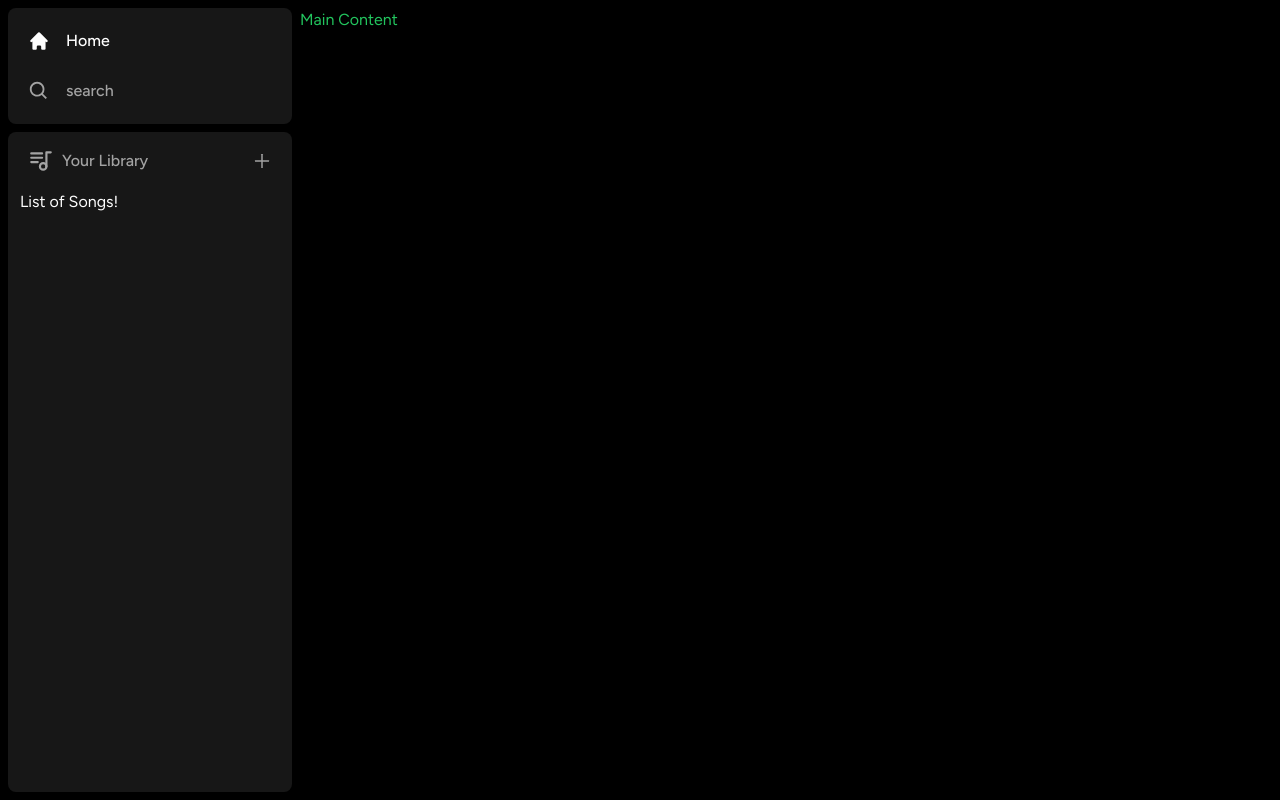
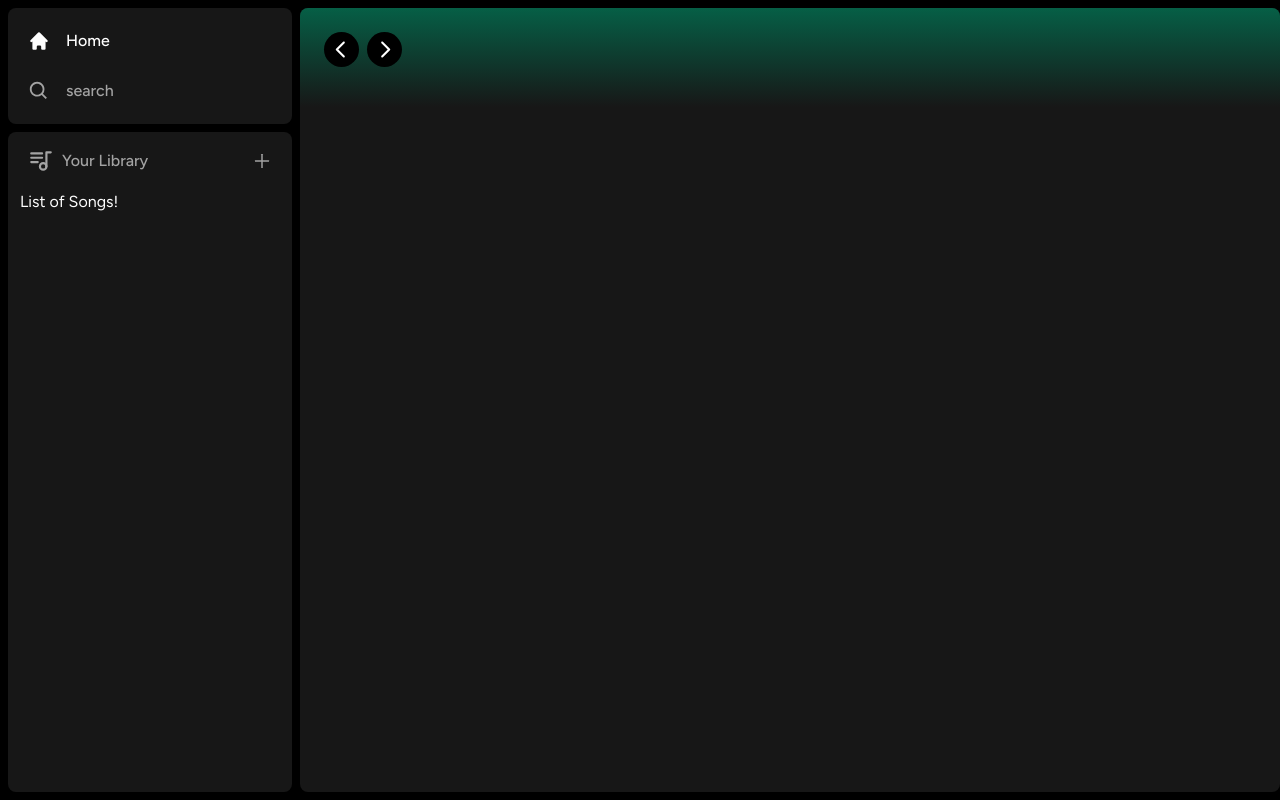
Before and after one commit to Tjanelidze/spotify-clone, a Next.js app: page / in a window 1280 px wide. Built offline with nearby package versions, Linux system fonts and the light colour scheme.

Commit message:
added header

```diff
--- a/app/(site)/page.tsx
+++ b/app/(site)/page.tsx
@@ -1,3 +1,9 @@
+import Header from "@/components/Header";
+
 export default function Home() {
-  return <div className="text-green-500">Main Content</div>;
+  return (
+    <div className="h-full w-full overflow-hidden overflow-y-auto rounded-lg bg-neutral-900">
+      <Header>Header</Header>
+    </div>
+  );
 }
--- /dev/null
+++ b/components/Button.tsx
@@ -0,0 +1,14 @@
+import React, { forwardRef } from "react";
+import { twMerge } from "tailwind-merge";
+
+interface ButtonProps extends React.ButtonHTMLAttributes<HTMLButtonElement> {}
+
+const Button = forwardRef<HTMLButtonElement, ButtonProps>(
+  ({ className, children, disabled, type = "button", ...props }, ref) => {
+    return <button></button>;
+  },
+);
+
+Button.displayName = "Button";
+
+export default Button;
--- /dev/null
+++ b/components/Header.tsx
@@ -0,0 +1,64 @@
+"use client";
+
+import { useRouter } from "next/navigation";
+import { BiSearch } from "react-icons/bi";
+import { HiHome } from "react-icons/hi";
+import { RxCaretLeft, RxCaretRight } from "react-icons/rx";
+import { twMerge } from "tailwind-merge";
+import Button from "./Button";
+
+interface HeaderProps {
+  children: React.ReactNode;
+  className?: string;
+}
+
+const Header: React.FC<HeaderProps> = ({ children, className }) => {
+  const router = useRouter();
+
+  const handleLogout = () => {
+    // Handle logout in the future
+  };
+
+  return (
+    <div
+      className={twMerge(
+        "h-fit bg-gradient-to-b from-emerald-800 p-6",
+        className,
+      )}
+    >
+      <div className="mb-4 flex w-full items-center justify-between">
+        <div className="hidden items-center gap-x-2 md:flex">
+          <button
+            onClick={() => router.back()}
+            className="flex items-center justify-center rounded-full bg-black transition hover:opacity-75"
+          >
+            <RxCaretLeft className="text-white" size={35} />
+          </button>
+          <button
+            onClick={() => router.forward()}
+            className="flex items-center justify-center rounded-full bg-black transition hover:opacity-75"
+          >
+            <RxCaretRight className="text-white" size={35} />
+          </button>
+        </div>
+        <div className="flex items-center gap-x-2 md:hidden">
+          <button className="flex items-center justify-center rounded-full bg-white p-2">
+            <HiHome className="text-black" size={20} />
+          </button>
+          <button className="flex items-center justify-center rounded-full bg-white p-2">
+            <BiSearch className="text-black" size={20} />
+          </button>
+        </div>
+        <div className="flex items-center justify-between gap-x-4">
+          <>
+            <div>
+              <Button>Sign up</Button>
+            </div>
+          </>
+        </div>
+      </div>
+    </div>
+  );
+};
+
+export default Header;
```
